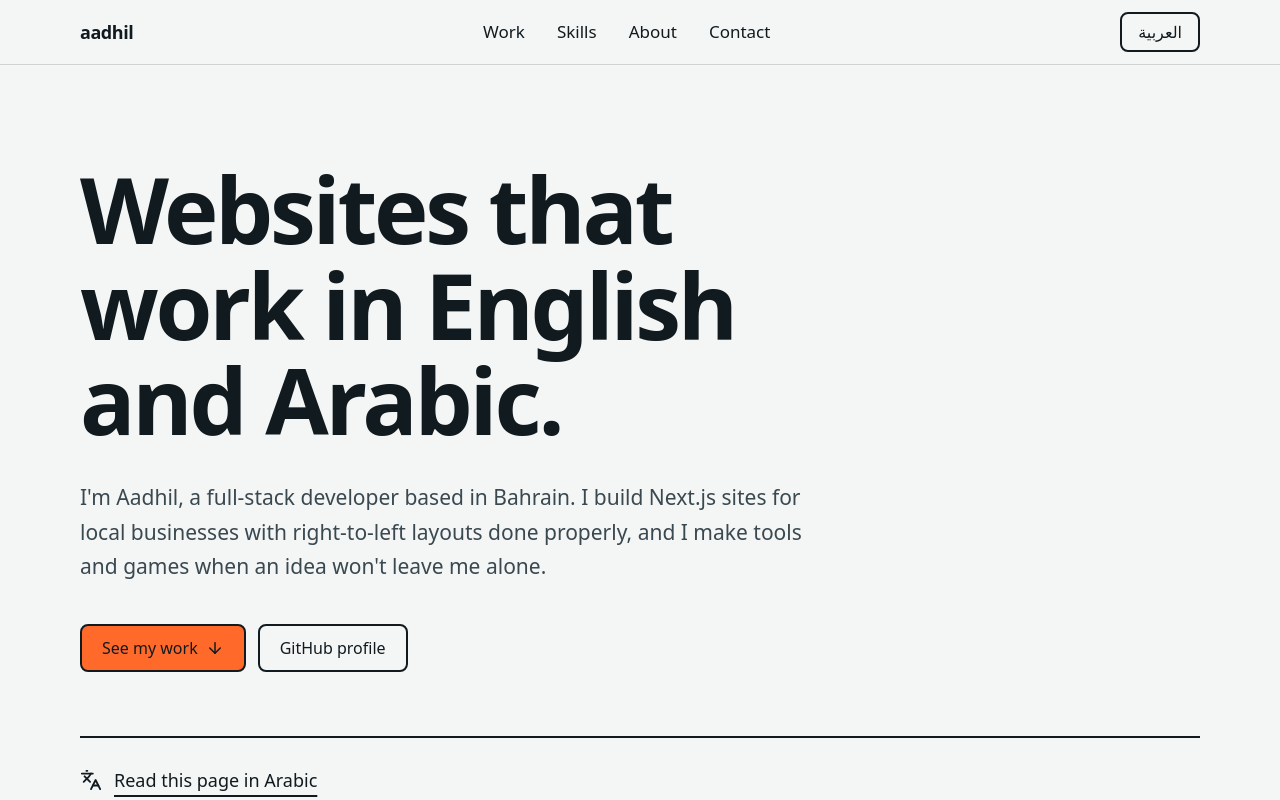
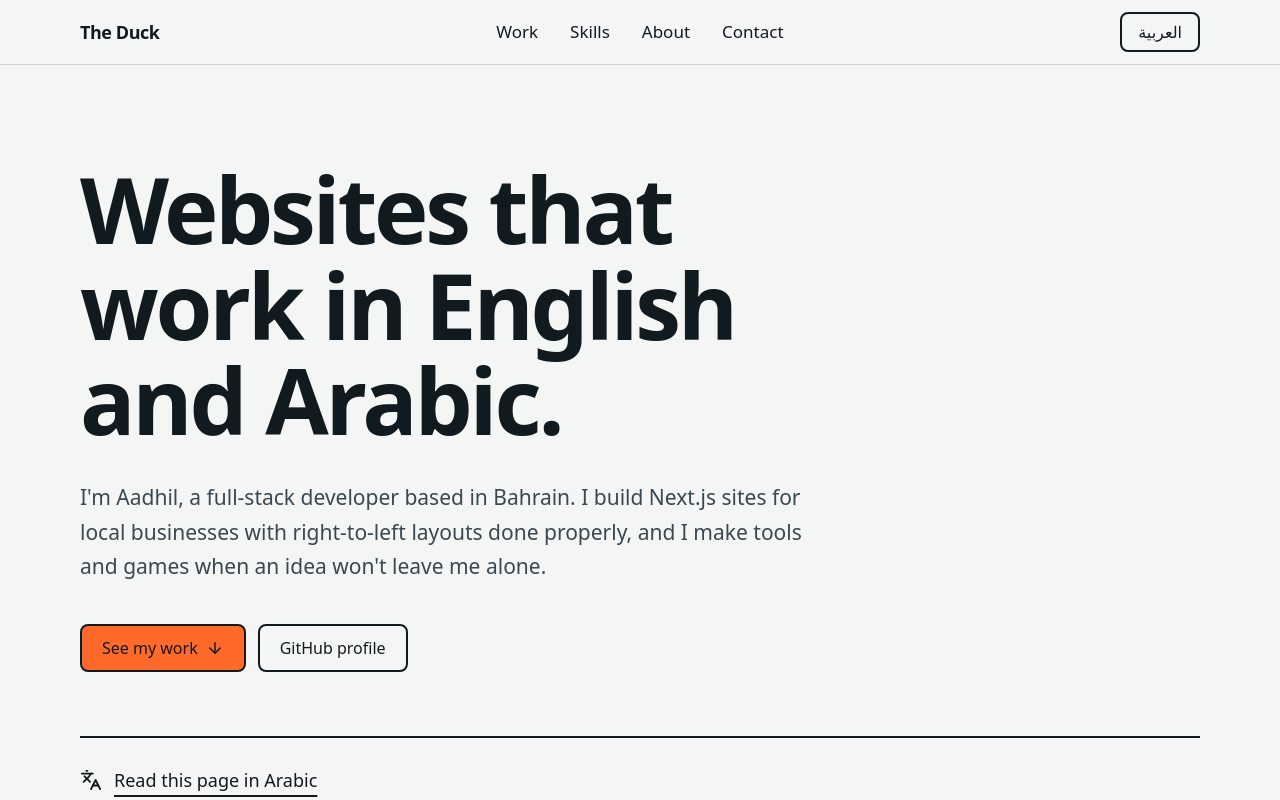
Before and after one commit to muhammedaadhilv69-crypto/portfolio, a Next.js app: page / in a window 1280 px wide. Shown: the top 800 px of the page. Built offline with nearby package versions, Linux system fonts and the light colour scheme.

Commit message:
Update site header text from 'aadhil' to 'The Duck'

```diff
--- a/src/components/site-header.tsx
+++ b/src/components/site-header.tsx
@@ -21,7 +21,7 @@ export function SiteHeader() {
 
       <div className="wrap flex h-16 items-center justify-between gap-4">
         <a href="#top" className="text-lg font-semibold tracking-tight" dir="ltr">
-          aadhil
+          The Duck
         </a>
 
         <nav aria-label="Main" className="hidden items-center gap-8 md:flex">
```
